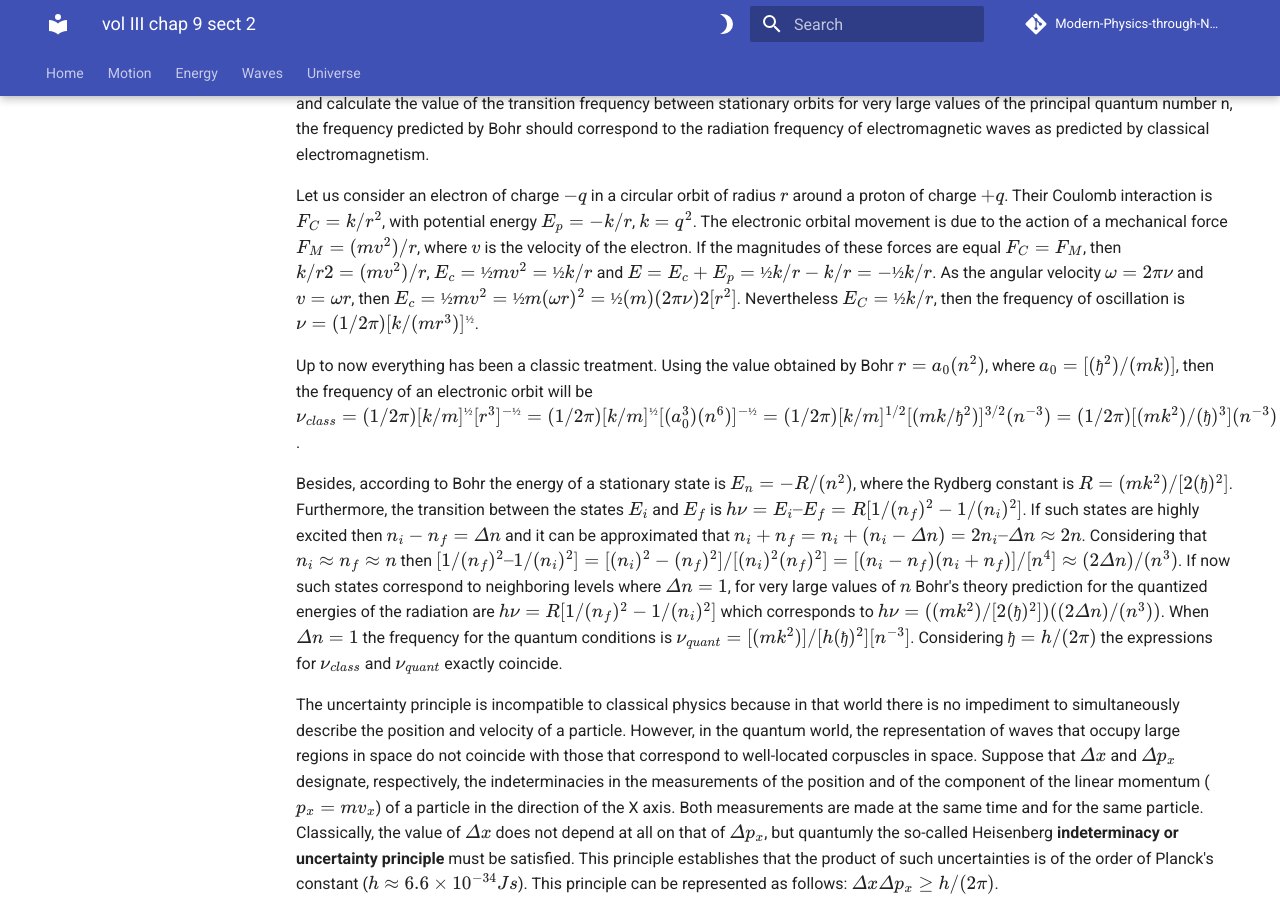
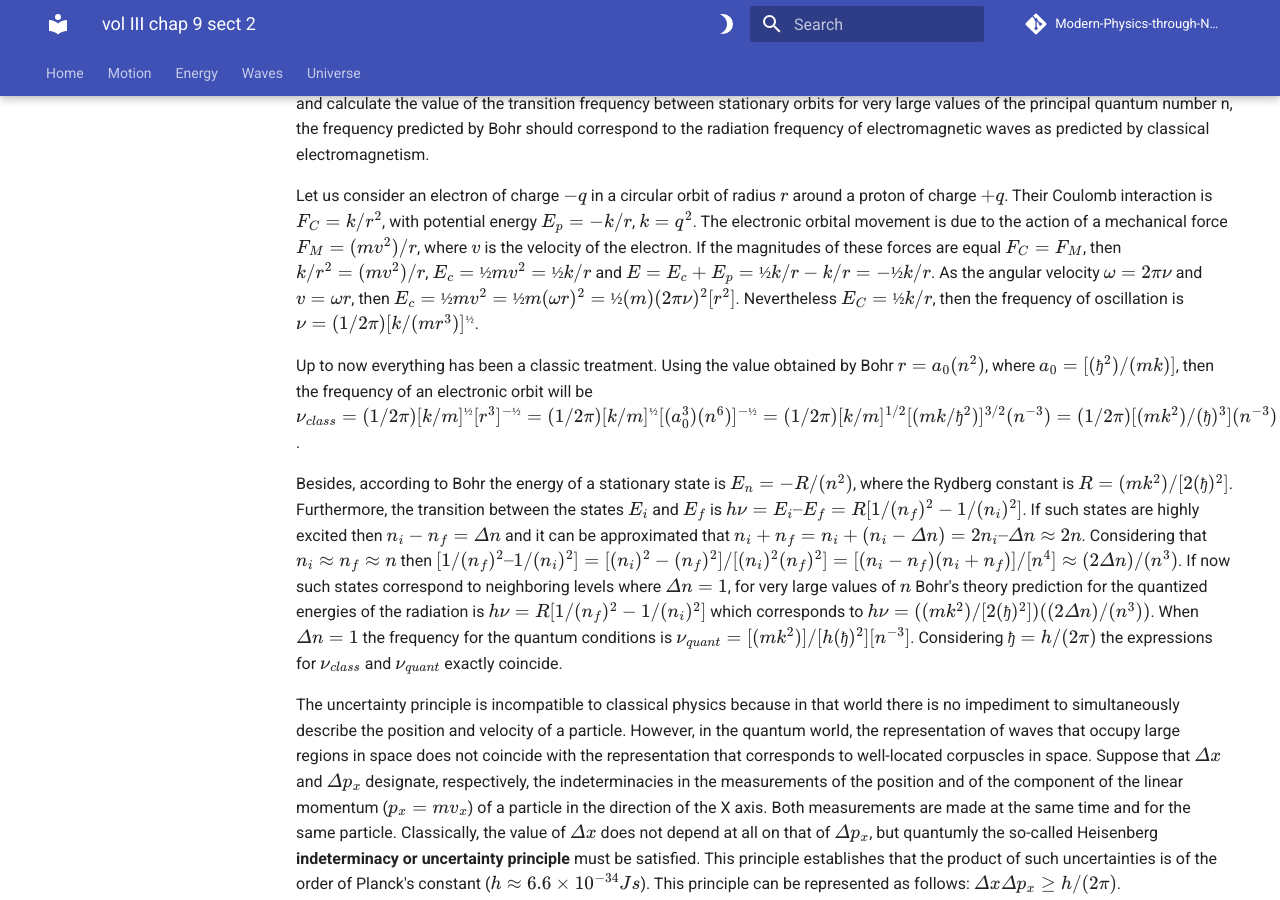
Before and after one commit to modphysnobel/modphysnobel.github.io, an MkDocs documentation site: the page built from docs/vol-III/vol-III-chap-9-sect-2.md, in a window 1280 px wide and 900 px high, scrolled down 3823 px. Built offline with MkDocs 1.6.1 and Material for MkDocs 9.7.7, drawn with Linux system fonts in a browser that asks for light colours; some web fonts are replaced; comment, search, counter and statistics services are not loaded; some of the changed text lies outside the part shown.

Commit message:
Update vol-III-chap-9-sect-2.md

```diff
--- a/docs/vol-III/vol-III-chap-9-sect-2.md
+++ b/docs/vol-III/vol-III-chap-9-sect-2.md
@@ -75,13 +75,13 @@ As a sort of reconciliation between classical physics and the revolutionary chan
 
 In the quantum world, the value of Planck's constant is significant; however, when quantum approaches and results are extrapolated when *h* tends towards zero, the predictions of classical physics must be recovered. For example, if we apply the Bohr shell model and calculate the value of the transition frequency between stationary orbits for very large values of the principal quantum number n, the frequency predicted by Bohr should correspond to the radiation frequency of electromagnetic waves as predicted by classical electromagnetism.
 
-Let us consider an electron of charge $-q$ in a circular orbit of radius $r$ around a proton of charge $+q$. Their Coulomb interaction is $F_C = k/r^2$, with potential energy $E_p = -k/r$, $k = q^2$. The electronic orbital movement is due to the action of a mechanical force $F_M = (mv^2)/r$, where $v$ is the velocity of the electron. If the magnitudes of these forces are equal $F_C = F_M$, then $k/r2 = (mv^2)/r$,  $E_c = ½mv^2 = ½k/r$ and $E = E_c + E_p = ½k/r -k/r = -½k/r$. As the angular velocity $ω = 2πν$ and $v = ωr$, then $E_c = ½mv^2 = ½m(ωr)^2 = ½(m)(2 π ν)2[r^2]$. Nevertheless $E_C = ½k/r$, then the frequency of oscillation is $ν = (1/2π)[k/(mr^3)]^{½}$.
+Let us consider an electron of charge $-q$ in a circular orbit of radius $r$ around a proton of charge $+q$. Their Coulomb interaction is $F_C = k/r^2$, with potential energy $E_p = -k/r$, $k = q^2$. The electronic orbital movement is due to the action of a mechanical force $F_M = (mv^2)/r$, where $v$ is the velocity of the electron. If the magnitudes of these forces are equal $F_C = F_M$, then $k/r^2 = (mv^2)/r$,  $E_c = ½mv^2 = ½k/r$ and $E = E_c + E_p = ½k/r -k/r = -½k/r$. As the angular velocity $ω = 2πν$ and $v = ωr$, then $E_c = ½mv^2 = ½m(ωr)^2 = ½(m)(2 π ν)^2[r^2]$. Nevertheless $E_C = ½k/r$, then the frequency of oscillation is $ν = (1/2π)[k/(mr^3)]^{½}$.
 
 Up to now everything has been a classic treatment. Using the value obtained by Bohr $r = a_0(n^2)$, where $a_0 = [(ђ^2)/(mk)]$, then the frequency of an electronic orbit will be $ν_{class} = (1/2π)[k/m]^{½}[r^3]^{-½} = (1/2π)[k/m]^{½}[(a_0^3)(n^6)]^{-½} = (1/2π)[k/m]^{1/2} [(mk / ђ^2)]^{3/2} (n^{-3}) = (1/2π)[(mk^2)/(ђ)^3](n^{-3})$.
 
-Besides, according to Bohr the energy of a stationary state is $E_n = -R/(n^2)$, where the Rydberg constant is $R = (mk^2)/[2(ђ)^2]$. Furthermore, the transition between the states $E_i$ and $E_f$ is $hν = E_i – E_f = R[1/(n_f)^2 - 1/(n_i)^2]$. If such states are highly excited then $n_i - n_f = Δn$ and it can be approximated that $n_i + n_f = n_i + (n_i - Δn) = 2n_i – Δn ≈ 2n$.  Considering that $n_i ≈ n_f ≈ n$ then $[1/(n_f)^2 – 1/(n_i)^2] = [(n_i)^2 -(n_f)^2]/[(n_i)^2(n_f)^2]  = [(n_i -n_f)(n_i +n_f)]/[n^4]  ≈ (2Δn)/(n^3)$. If now such states correspond to neighboring levels where $Δn = 1$, for very large values of $n$ Bohr's theory prediction for the quantized energies of the radiation are $hν = R[1/(n_f)^2 - 1/(n_i)^2]$ which corresponds to $hν = ((mk^2)/[2(ђ)^2])((2Δn)/(n^3))$. When $Δn = 1$ the frequency for the quantum conditions is $ν_{quant} = [(mk^2)]/[h(ђ)^2][n^{-3}]$. Considering $ђ = h/(2π)$ the expressions for $ν_{class}$ and $ν_{quant}$ exactly coincide.
+Besides, according to Bohr the energy of a stationary state is $E_n = -R/(n^2)$, where the Rydberg constant is $R = (mk^2)/[2(ђ)^2]$. Furthermore, the transition between the states $E_i$ and $E_f$ is $hν = E_i – E_f = R[1/(n_f)^2 - 1/(n_i)^2]$. If such states are highly excited then $n_i - n_f = Δn$ and it can be approximated that $n_i + n_f = n_i + (n_i - Δn) = 2n_i – Δn ≈ 2n$.  Considering that $n_i ≈ n_f ≈ n$ then $[1/(n_f)^2 – 1/(n_i)^2] = [(n_i)^2 -(n_f)^2]/[(n_i)^2(n_f)^2]  = [(n_i -n_f)(n_i +n_f)]/[n^4]  ≈ (2Δn)/(n^3)$. If now such states correspond to neighboring levels where $Δn = 1$, for very large values of $n$ Bohr's theory prediction for the quantized energies of the radiation is $hν = R[1/(n_f)^2 - 1/(n_i)^2]$ which corresponds to $hν = ((mk^2)/[2(ђ)^2])((2Δn)/(n^3))$. When $Δn = 1$ the frequency for the quantum conditions is $ν_{quant} = [(mk^2)]/[h(ђ)^2][n^{-3}]$. Considering $ђ = h/(2π)$ the expressions for $ν_{class}$ and $ν_{quant}$ exactly coincide.
 
-The uncertainty principle is incompatible to classical physics because in that world there is no impediment to simultaneously describe the position and velocity of a particle. However, in the quantum world, the representation of waves that occupy large regions in space do not coincide with those that correspond to well-located corpuscles in space. Suppose that $Δx$ and $Δp_x$ designate, respectively, the indeterminacies in the measurements of the position and of the component of the linear momentum ($p_x = mv_x$) of a particle in the direction of the X axis. Both measurements are made at the same time and for the same particle. Classically, the value of $Δx$ does not depend at all on that of $Δp_x$, but quantumly the so-called Heisenberg **indeterminacy or uncertainty principle** must be satisfied. This principle establishes that the product of such uncertainties is of the order of Planck's constant ($h ≈ 6.6 \times 10^{-34} Js$). This principle can be represented as follows: $Δx Δp_x  ≥ h/(2π)$.
+The uncertainty principle is incompatible to classical physics because in that world there is no impediment to simultaneously describe the position and velocity of a particle. However, in the quantum world, the representation of waves that occupy large regions in space does not coincide with the representation that corresponds to well-located corpuscles in space. Suppose that $Δx$ and $Δp_x$ designate, respectively, the indeterminacies in the measurements of the position and of the component of the linear momentum ($p_x = mv_x$) of a particle in the direction of the X axis. Both measurements are made at the same time and for the same particle. Classically, the value of $Δx$ does not depend at all on that of $Δp_x$, but quantumly the so-called Heisenberg **indeterminacy or uncertainty principle** must be satisfied. This principle establishes that the product of such uncertainties is of the order of Planck's constant ($h ≈ 6.6 \times 10^{-34} Js$). This principle can be represented as follows: $Δx Δp_x  ≥ h/(2π)$.
 
 ***
 
```
Also changed, not shown: other parts of docs/vol-III/vol-III-chap-9-sect-2.md (+1 -1 lines).
